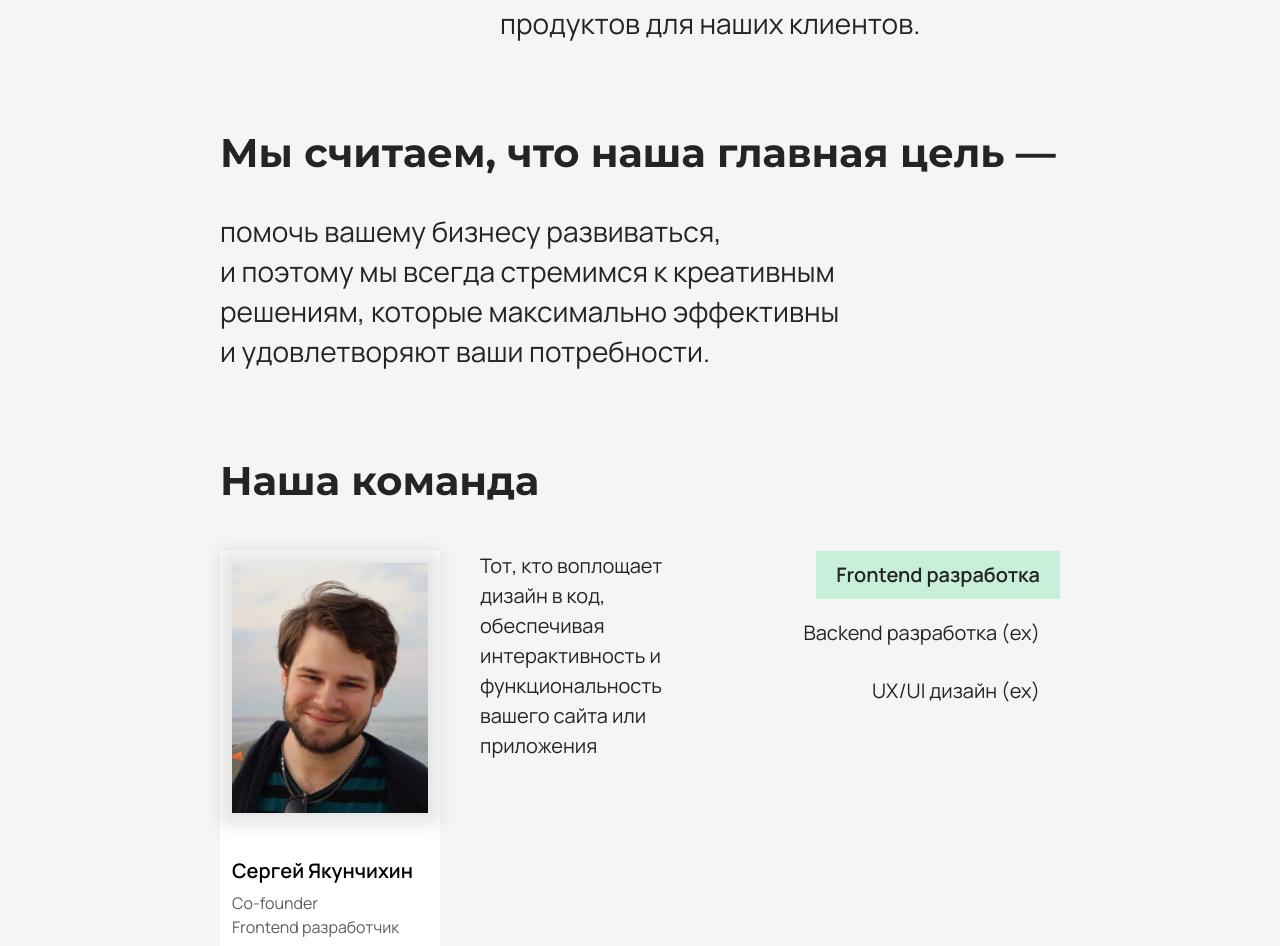
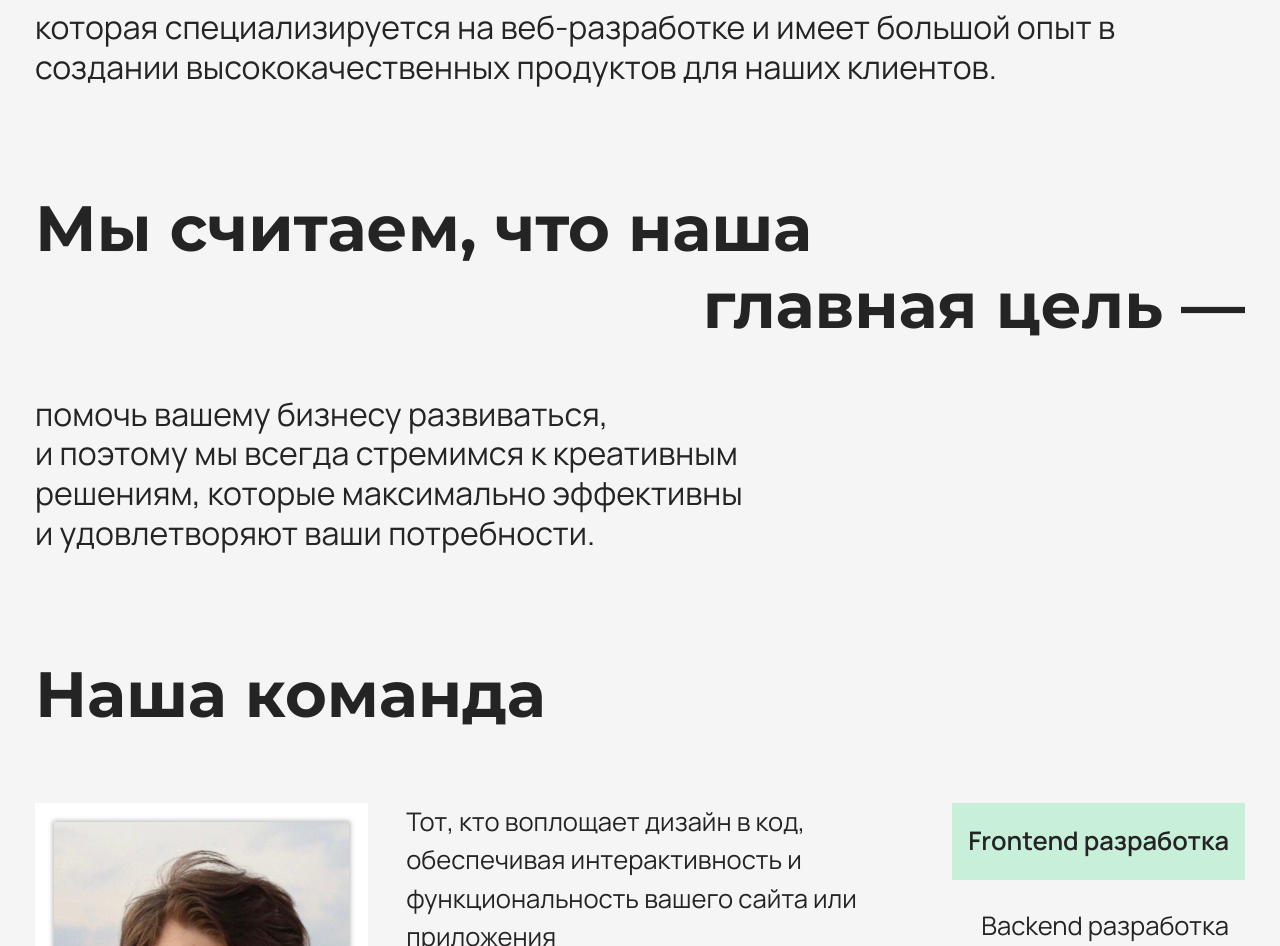
Before and after one commit to YSergo/react-codify, a React (Create React App) app: page /#/about in a window 1280 px wide. Shown: the part 426-1372 px from the top of the page. Built offline with nearby package versions, Linux system fonts and the light colour scheme; no server answers; a web font is replaced by a local one.

Commit message:
Add MQ for about page: description & our team

```diff
--- a/src/pages/About/About.jsx
+++ b/src/pages/About/About.jsx
@@ -80,7 +80,7 @@ function About() {
         {selectedMember === 'bt' && (
           <div className={styles.memberCardWrapper}>
             <div className={styles.memberCard}>
-              <img src={bo} alt='person' style={{ opacity: 0.5 }} />
+              <img src={bo} alt='person' />
               <h6>Богдан Топоров</h6>
               <span>
                 Co-founder <br />
@@ -112,7 +112,7 @@ function About() {
         {selectedMember === 'kl' && (
           <div className={styles.memberCardWrapper}>
             <div className={styles.memberCard}>
-              <img src={kris} alt='person' style={{ opacity: 0.5 }} />
+              <img src={kris} alt='person' />
               <h6>Кристина Николаенко</h6>
               <span>
                 Co-founder
@@ -136,13 +136,13 @@ function About() {
             className={selectedMember === 'bt' ? styles.selected : ''}
             onClick={() => setSelectedMember('bt')}
           >
-            Backend разработка (ex)
+            Backend разработка
           </button>
           <button
             className={selectedMember === 'kl' ? styles.selected : ''}
             onClick={() => setSelectedMember('kl')}
           >
-            UX/UI дизайн (ex)
+            UX/UI дизайн
           </button>
         </div>
       </div>
--- a/src/pages/About/About.module.scss
+++ b/src/pages/About/About.module.scss
@@ -1,4 +1,4 @@
-@import "../../variables.scss";
+@import '../../variables.scss';
 
 .wrapper {
   margin-left: 220px;
@@ -7,7 +7,7 @@
 }
 
 h2 {
-  font-family: "Montserrat";
+  font-family: 'Montserrat';
   font-style: normal;
   font-weight: 700;
   font-size: 40px;
@@ -42,7 +42,7 @@ h2 {
 
   p {
     margin-left: 280px;
-    font-family: "Manrope";
+    font-family: 'Manrope';
     font-style: normal;
     font-weight: 400;
     font-size: 28px;
@@ -79,7 +79,7 @@ h2 {
     margin-right: 40px;
 
     img {
-      box-shadow: 0px 0px 15px 12px rgba(0, 0, 0, 0.1);
+      box-shadow: 0px 0px 5px 1px rgba(0, 0, 0, 0.3);
       width: auto;
       height: 250px;
       object-fit: cover;
@@ -88,7 +88,7 @@ h2 {
     }
 
     h6 {
-      font-family: "Manrope";
+      font-family: 'Manrope';
       font-style: normal;
       font-weight: 700;
       font-size: 20px;
@@ -97,7 +97,7 @@ h2 {
       margin-bottom: 5px;
     }
     span {
-      font-family: "Manrope";
+      font-family: 'Manrope';
       font-style: normal;
       font-weight: 400;
       font-size: 16px;
@@ -108,7 +108,7 @@ h2 {
 
   p {
     margin: 0;
-    font-family: "Manrope";
+    font-family: 'Manrope';
     font-style: normal;
     font-weight: 400;
     font-size: 20px;
@@ -126,7 +126,7 @@ h2 {
       background: transparent;
       color: #242424;
       border: 0;
-      font-family: "Manrope";
+      font-family: 'Manrope';
       font-style: normal;
       font-weight: 400;
       font-size: 20px;
@@ -169,7 +169,7 @@ h2 {
   margin-bottom: 120px;
   h3,
   span {
-    font-family: "Montserrat";
+    font-family: 'Montserrat';
     font-style: normal;
     font-weight: 700;
     font-size: 28px;
@@ -233,9 +233,6 @@ h2 {
   }
 
   .description {
-    display: flex;
-    flex-direction: column;
-
     .container1 {
       .line1,
       .line2,
@@ -297,7 +294,7 @@ h2 {
       padding: 2.5%;
 
       img {
-        box-shadow: 0px 0px 4vw 1.2vw rgba(0, 0, 0, 0.1);
+        box-shadow: 0px 0px 5px 1px rgba(0, 0, 0, 0.3);
         width: auto;
         height: 12rem;
         margin-bottom: 0.5rem;
@@ -310,7 +307,7 @@ h2 {
       }
 
       span {
-        font-family: "Manrope";
+        font-family: 'Manrope';
         font-style: normal;
         font-weight: 400;
         font-size: 0.9rem;
@@ -406,3 +403,112 @@ h2 {
     flex-direction: column-reverse;
   }
 }
+
+@media (min-width: 768px) and (max-width: 1336px) {
+  .wrapper {
+    margin-left: 35px;
+    margin-right: 35px;
+    margin-top: 4vw;
+  }
+
+  h2 {
+    font-size: 5vw;
+    line-height: 6vw;
+  }
+
+  .description {
+    .container1 {
+      .line1,
+      .line2,
+      .line3 {
+        display: block;
+      }
+      .line1 {
+        text-align: left;
+      }
+
+      .line2 {
+        text-align: right;
+      }
+
+      .line3 {
+        text-align: center;
+      }
+    }
+
+    .container2 {
+      .line4,
+      .line5 {
+        display: block;
+      }
+      .line5 {
+        text-align: right;
+      }
+    }
+
+    p {
+      margin-left: 0;
+      font-size: 2.5vw;
+      line-height: 3.1vw;
+      margin: 0;
+      margin-top: 4vw;
+      margin-bottom: 8vw;
+      &.leftAlign {
+        margin-left: 0;
+        margin-bottom: 8vw;
+      }
+    }
+  }
+
+  .ourTeam {
+    margin-top: 5.5vw;
+    margin-bottom: 5.5vw;
+
+    .memberCard {
+      width: 26vw;
+      height: 47vw;
+      padding: 1.5vw;
+      margin-right: 0;
+
+      img {
+        box-shadow: 0px 0px 5px 1px rgba(0, 0, 0, 0.3);
+        width: auto;
+        height: 31vw;
+        margin-bottom: 3vw;
+      }
+
+      h6 {
+        font-size: 2.3vw;
+        margin-bottom: 1vw;
+        line-height: 3vw;
+      }
+
+      span {
+        font-size: 1.8vw;
+        line-height: 3vw;
+      }
+    }
+
+    p {
+      margin: 0;
+      font-size: 2vw;
+      line-height: 3vw;
+      margin-bottom: 0vh;
+      margin-left: 3vw;
+      margin-right: 3vw;
+    }
+
+    .buttons {
+      button {
+        font-size: 2vw;
+        padding-left: 1rem;
+        padding-right: 1rem;
+        padding-top: 0.4rem;
+        padding-bottom: 0.4rem;
+        height: 6vw;
+        width: auto;
+        margin-bottom: 0.5rem;
+      }
+    }
+  }
+}
```
